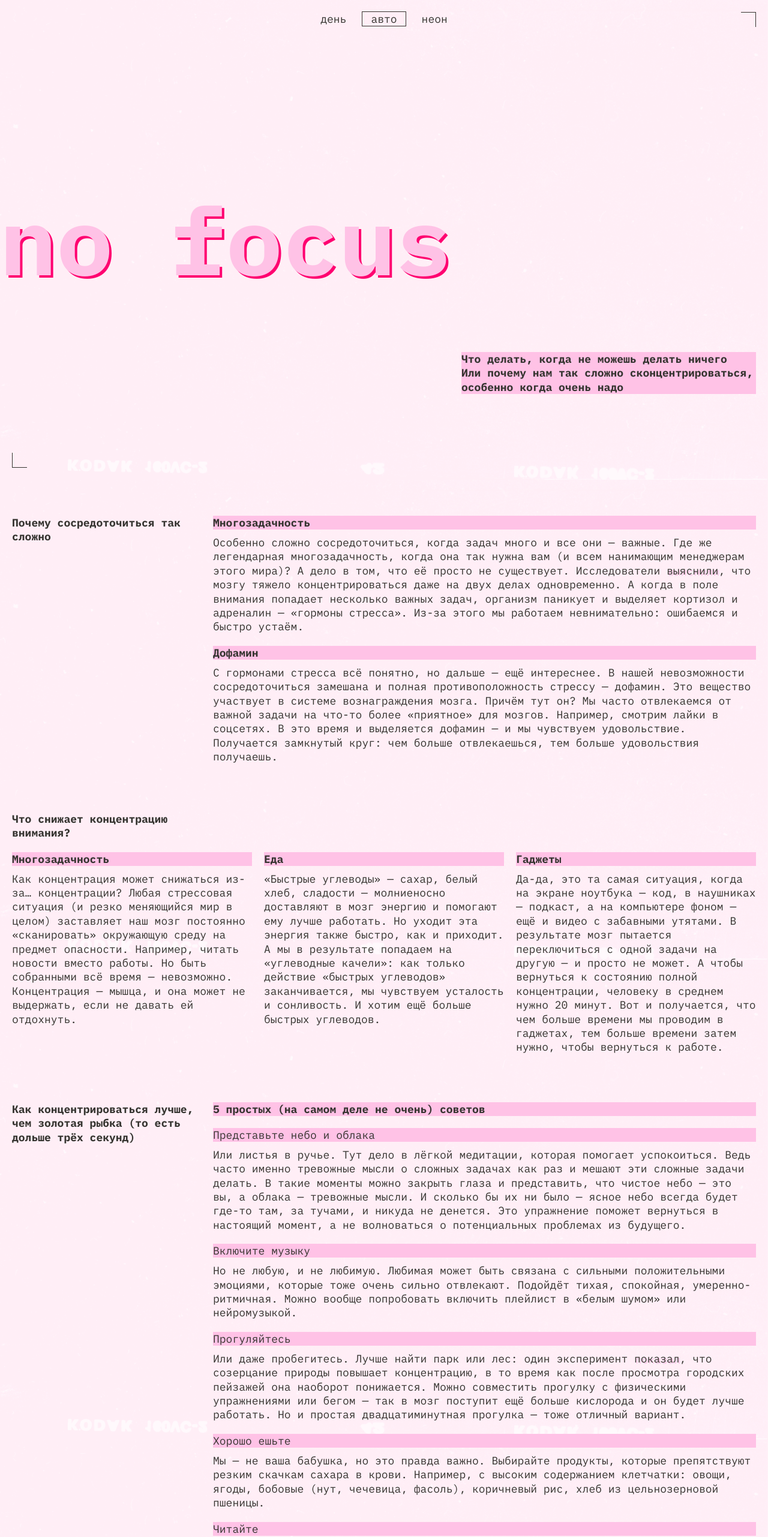
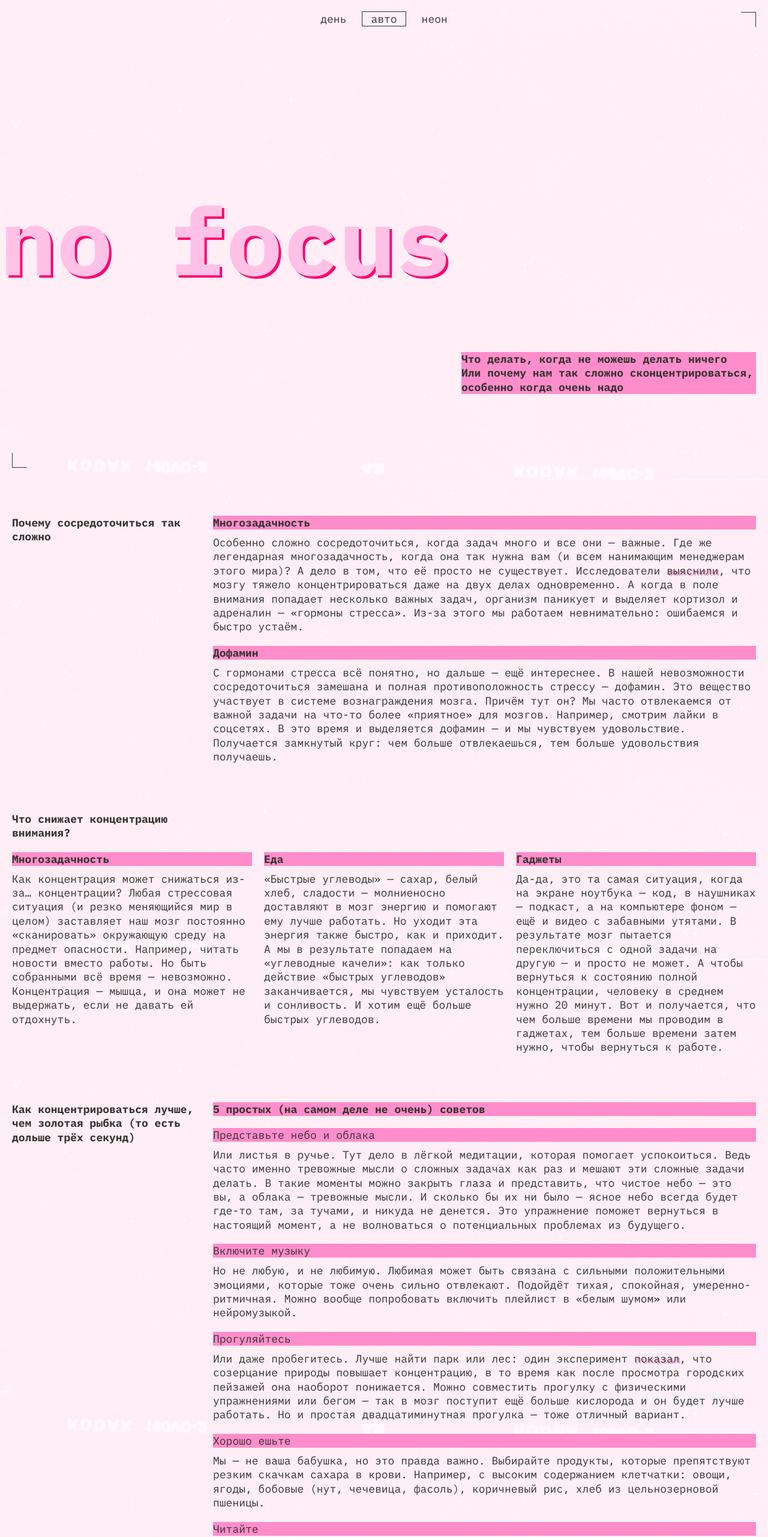
Before and after one commit to vmklv/slozhno-sosredotochitsya, a website: page index.html in a window 1280 px wide. Shown: the top 2563 px of the page at 60% size. Drawn offline with Linux system fonts and the light colour scheme.

Commit message:
fix review 2

```diff
--- a/index.html
+++ b/index.html
@@ -151,9 +151,9 @@
         </h3>
         <ul class="how__list content-list">
           <li class="list-item">
-            <h3 class="how__list-title list-title accent-bg">
+            <h4 class="how__list-title list-title accent-bg">
               Представьте небо и облака
-            </h3>
+            </h4>
             <p class="how__list-text list-text">
               Или листья в ручье. Тут дело в лёгкой медитации, которая помогает
               успокоиться. Ведь часто именно тревожные мысли о сложных задачах
@@ -177,7 +177,7 @@
             </p>
           </li>
           <li class="list-item">
-            <h3 class="how__list-title list-title accent-bg">Прогуляйтесь</h3>
+            <h4 class="how__list-title list-title accent-bg">Прогуляйтесь</h4>
             <p class="how__list-text list-text">
               Или даже пробегитесь. Лучше найти парк или лес: один эксперимент
               <a
@@ -192,7 +192,7 @@
             </p>
           </li>
           <li class="list-item">
-            <h3 class="how__list-title list-title accent-bg">Хорошо ешьте</h3>
+            <h4 class="how__list-title list-title accent-bg">Хорошо ешьте</h4>
             <p class="how__list-text list-text">
               Мы — не ваша бабушка, но это правда важно. Выбирайте продукты,
               которые препятствуют резким скачкам сахара в крови. Например, с
@@ -201,7 +201,7 @@
             </p>
           </li>
           <li class="list-item">
-            <h3 class="how__list-title list-title accent-bg">Читайте</h3>
+            <h4 class="how__list-title list-title accent-bg">Читайте</h4>
             <p class="how__list-text list-text">
               Настоящие бумажные книги. Это правда помогает с концентрацией:
               чтобы прочитать пост в соцсети, достаточно нескольких минут или
--- a/styles/dark.css
+++ b/styles/dark.css
@@ -19,6 +19,7 @@
   --header-fs-mobile: clamp(7.25rem, 7.0115rem + 1.0178vw, 7.5rem);
   --header-fs-desctop: clamp(7.5rem, 0.5625rem + 14.4531vw, 9.8125rem);
   --text-shadow: 4px 4px 0 #FF0070;
+  --footer-text-shadow: 2px 2px 0px #FF0070;
   --bg-image: url(../images/cover-image-dark.png);
   --bg-color: #000028;
   --opacity: 1;
--- a/styles/light.css
+++ b/styles/light.css
@@ -24,7 +24,7 @@
 
 @media (prefers-color-scheme: light) {
   :root {
-    --accent-color: #ffc2e6;
+    --accent-color: #FF8DCB;
     --accent-focus-color: #FFC2E6;
     --accent-text-color: #353430;
     --section-header-color: #353430;
--- a/styles/style.css
+++ b/styles/style.css
@@ -100,8 +100,8 @@
   display: grid;
   grid-template-rows: 1fr min-content 1fr;
   align-items: center;
-  min-block-size: 100vh;
-  height: 668px;
+  block-size: 100vh;
+  min-block-size: 668px;
   padding: 10px;
 }
 
@@ -255,19 +255,19 @@ main {
 /* footer */
 .footer {
   position: relative;
-  min-block-size: 100vh;
-  height: 667px;
+  block-size: 100vh;
+  min-block-size: 668px;
   display: flex;
   align-items: center;
   justify-content: center;
-  margin-block-start: 40px;
+  margin-block-start: 30px;
 }
 
 .footer__text {
   font-size: clamp(7.25rem, 7.0115rem + 1.0178vw, 7.5rem);
   color: var(--accent-focus-color);
   font-weight: 700;
-  text-shadow: 2px 2px 0px var(--accent-color);
+  text-shadow: var(--footer-text-shadow);
 }
 
 @media (hover: hover) {
--- a/styles/variables.css
+++ b/styles/variables.css
@@ -10,6 +10,7 @@
   --header-fs-mobile: clamp(7.25rem, 7.0115rem + 1.0178vw, 7.5rem);
   --header-fs-desctop: clamp(7.5rem, 0.5625rem + 14.4531vw, 9.8125rem);
   --text-shadow: 4px 4px 0 #FF0070;
+  --footer-text-shadow: 2px 2px 0px #FF0070;
   --main-font: 'IBM Plex mono', monospace;
   --bg-image: url(../images/cover-image-dark.png);
   --bg-color: #000028;
```
